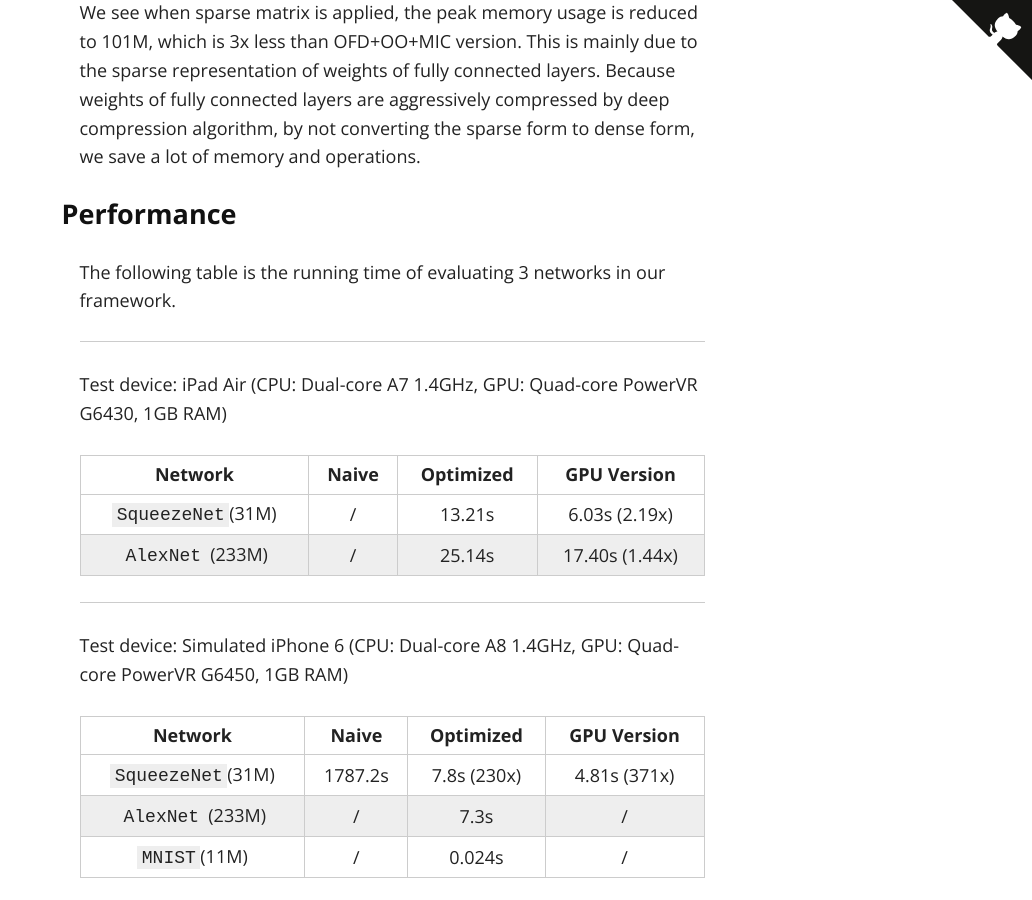
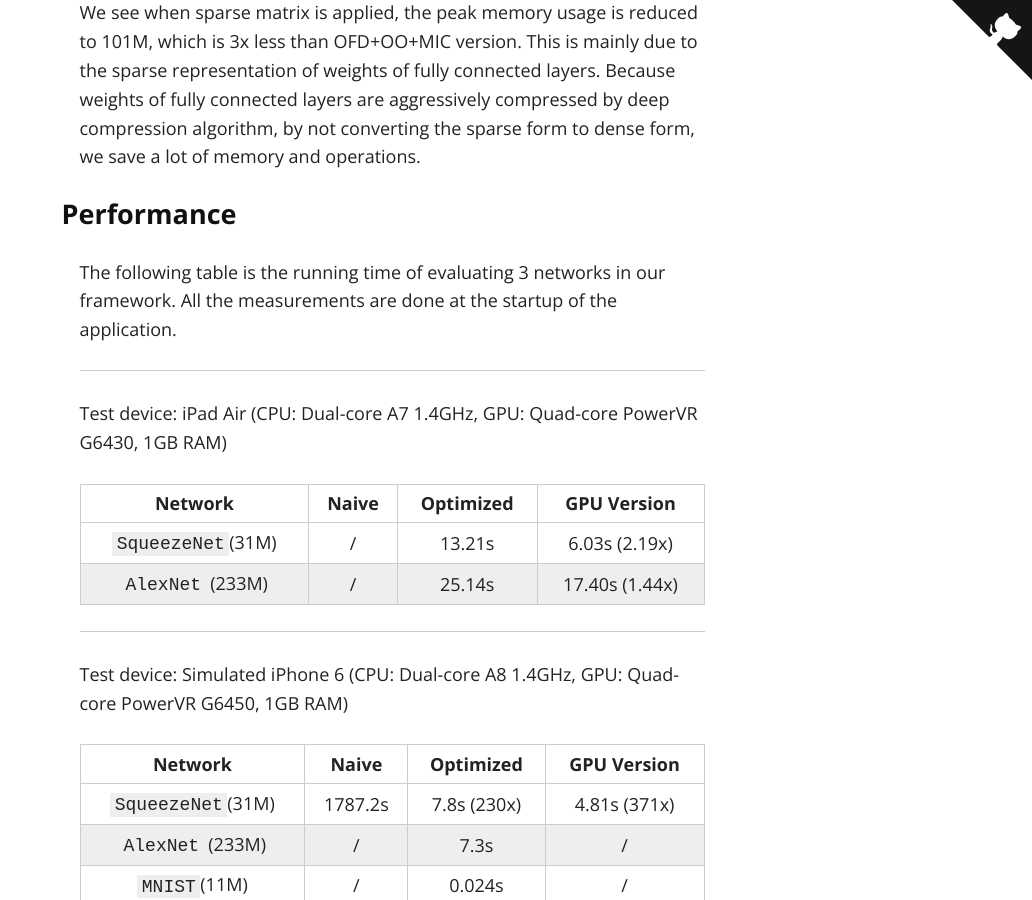
Before and after one commit to codinfox/espresso, a Jekyll site: the page built from index.md, in a window 1280 px wide and 900 px high, scrolled down 10927 px. Shown: the whole window, without its empty margins (248-1280 px from the left). Built offline with Jekyll 4.4.1, drawn with Linux system fonts in a browser that asks for light colours; nearby versions of some CDN libraries.

Commit message:
Update index.md

```diff
--- a/index.md
+++ b/index.md
@@ -155,7 +155,7 @@ We see when sparse matrix is applied, the peak memory usage is reduced to 101M,
 
 #### Performance
 
-The following table is the running time of evaluating 3 networks in our framework.
+The following table is the running time of evaluating 3 networks in our framework. All the measurements are done at the startup of the application.
 
 -------------
 
```
